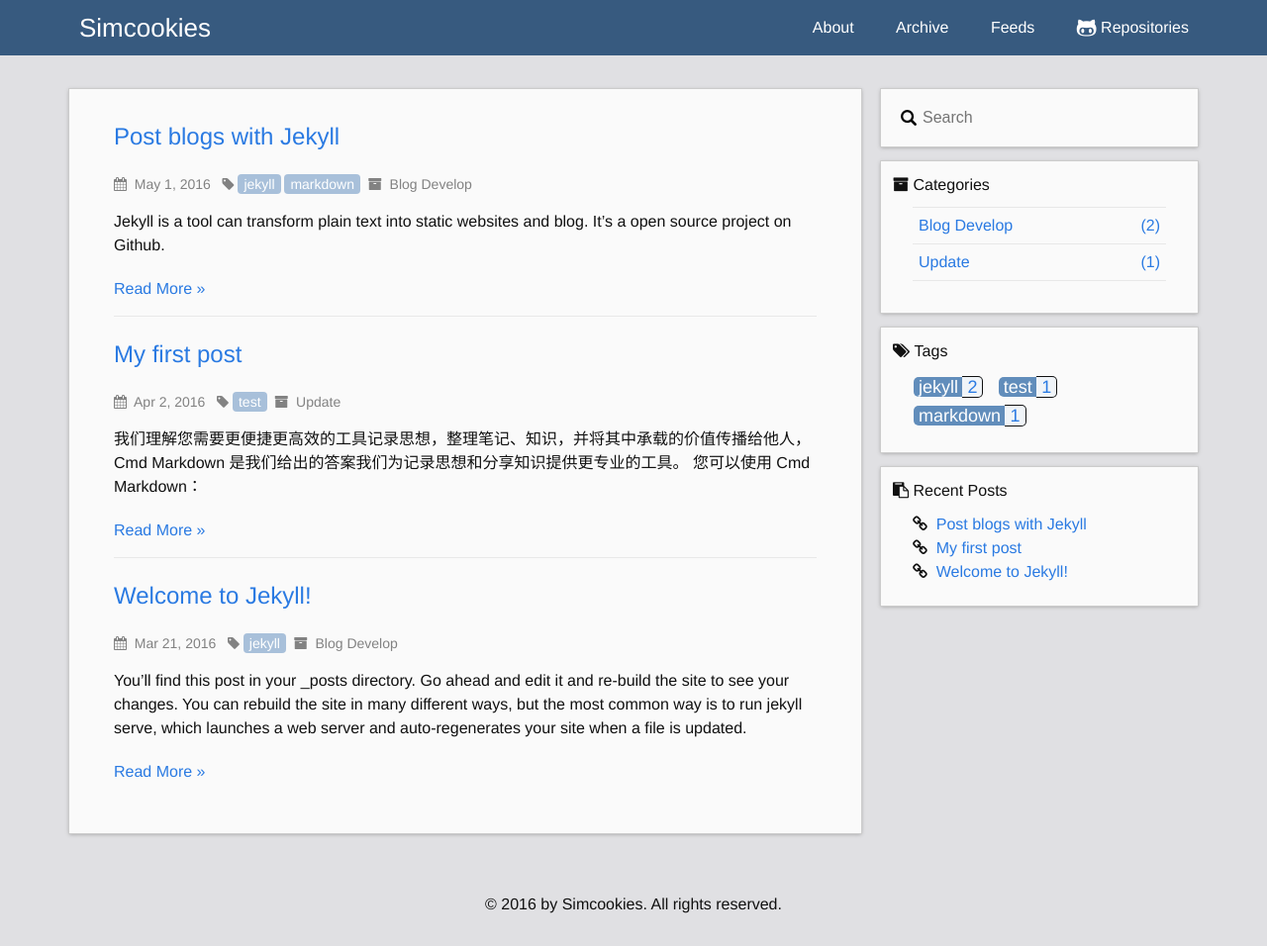
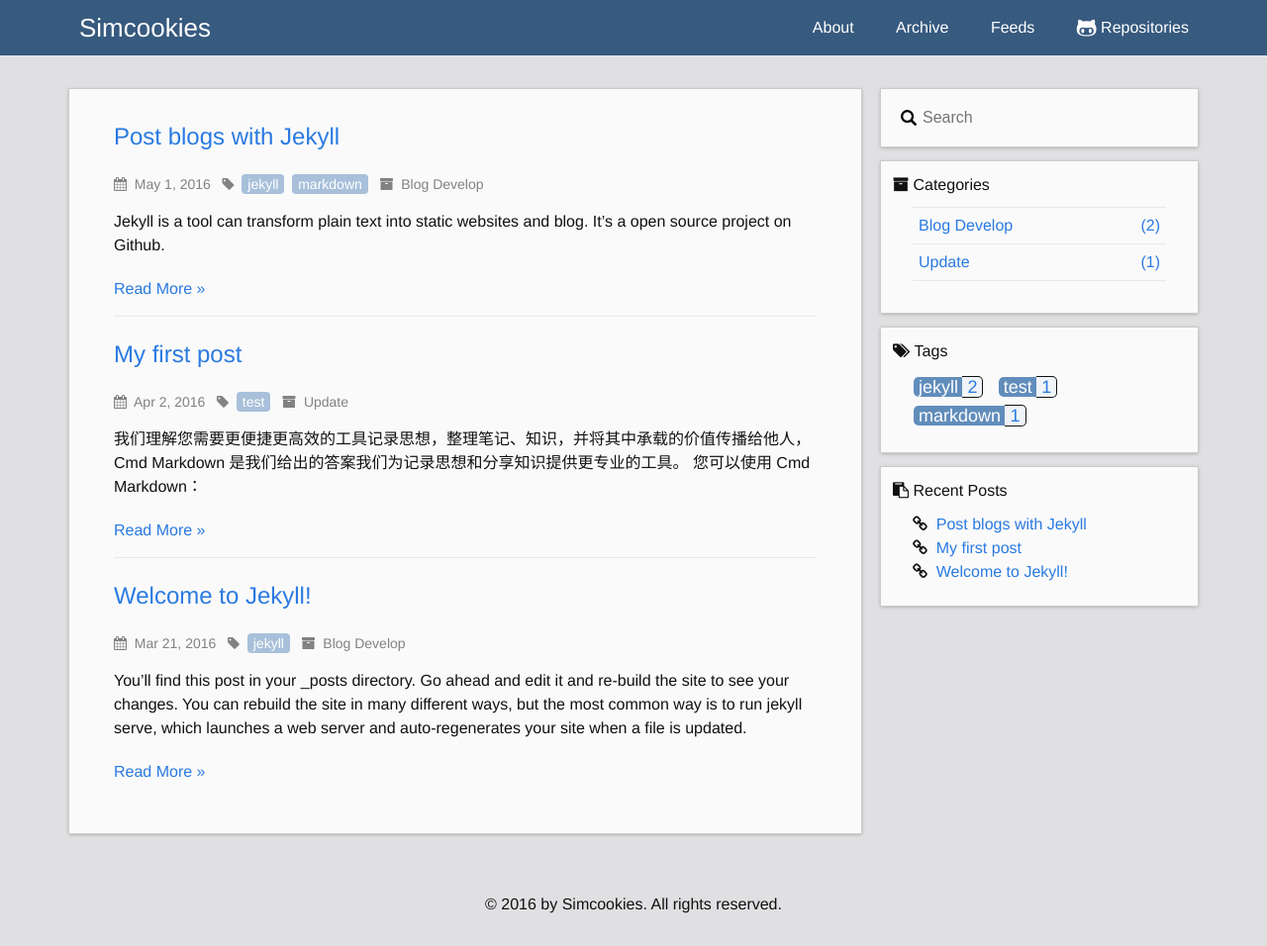
Before and after one commit to Simcookies/gitio, a Jekyll site: the page built from index.html, in a window 1280 px wide and 956 px high. Shown: the whole window at 99% size. Built offline with Jekyll 4.4.1, drawn with Linux system fonts in a browser that asks for light colours; nearby versions of some CDN libraries; Markdown is read by kramdown in place of the engine named in the settings.

Commit message:
Small fix of tag

```diff
--- a/_layouts/category_index.html
+++ b/_layouts/category_index.html
@@ -15,9 +15,9 @@
 	    <span class="post-meta">{{ post.date | date: "%b %-d, %Y" }}</span>&nbsp;
 
 	    {% if post.tags.size > 0 %}
-	    &nbsp;<i class="fa fa-tag"></i>
+	    &nbsp;<i class="fa fa-tag"></i>&nbsp;
 	    {% for tag in post.tags %}
-  	    <span class="tag-div">{{ tag }}</span>
+  	    <a class="tag-div" href="/tag/{{ tag }}">{{ tag }}</a>&nbsp;
 	    {% endfor %}
 	    {% endif %}
 
--- a/_layouts/post.html
+++ b/_layouts/post.html
@@ -8,9 +8,9 @@
     <p class="post-meta">
       <time datetime="{{ page.date | date_to_xmlschema }}" itemprop="datePublished">{{ page.date | date: "%b %-d, %Y" }}</time>
       {% if page.tags.size > 0 %}
-      &nbsp;<i class="fa fa-tag"></i>
+      &nbsp;<i class="fa fa-tag"></i>&nbsp;
       {% for tag in page.tags %}
-      <span><a class="tag-div" href="/tag/{{ tag }}">{{ tag }}</a></span>
+      <a class="tag-div" href="/tag/{{ tag }}">{{ tag }}</a>&nbsp;
       {% endfor %}
       {% endif %}
       {% if page.category %}
--- a/_layouts/tag_index.html
+++ b/_layouts/tag_index.html
@@ -17,9 +17,9 @@
 	    {% if post.tags.size > 0 %}
 	    &nbsp;<i class="fa fa-tag"></i>&nbsp;
 	    {% for tag in post.tags %}
-  	    <span class="tag-div">{{ tag }}</span>&nbsp;
+  	    <a class="tag-div" href="/tag/{{ tag }}">{{ tag }}</a>&nbsp;
 	    {% endfor %}
-	    {% endif %}&nbsp;
+	    {% endif %}
 
 	    {% if post.category %}
 	    &nbsp;<i class="fa fa-archive" aria-hidden="true"></i>&nbsp;
--- a/index.html
+++ b/index.html
@@ -14,9 +14,9 @@
 	<span>{{ post.date | date: "%b %-d, %Y" }}</span>&nbsp;
 
 	{% if post.tags.size > 0 %}
-	&nbsp;<i class="fa fa-tag"></i>
+	&nbsp;<i class="fa fa-tag"></i>&nbsp;
 	{% for tag in post.tags %}
-  	<span class="tag-div">{{ tag }}</span>
+  	<a class="tag-div" href="/tag/{{ tag }}">{{ tag }}</a>&nbsp;
 	{% endfor %}
 	{% endif %}
 
```
